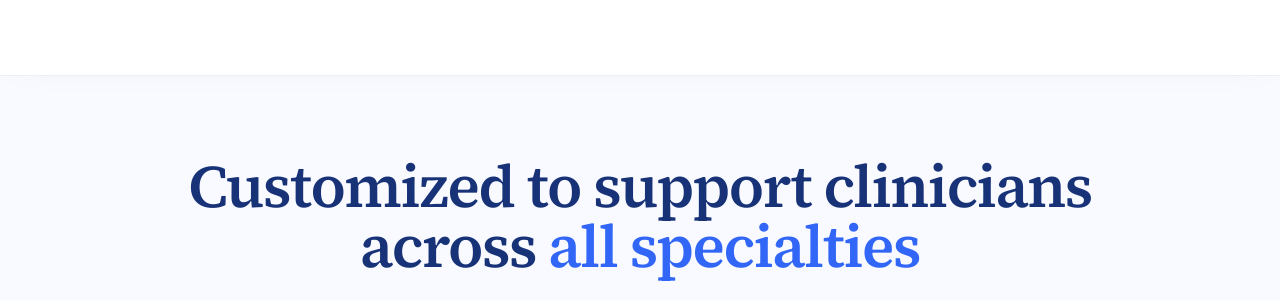
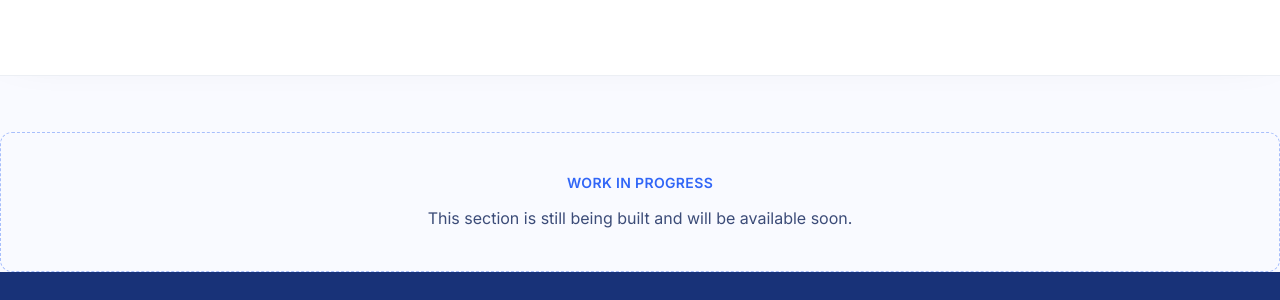
Before and after one commit to Evanl01/enscribe-www, a Next.js app: page / in a window 1280 px wide. Shown: the part 1620-1920 px from the top of the page. Built offline with nearby package versions, Linux system fonts and the light colour scheme; no server answers.

Commit message:
ADded betaOnly for remainder of page after first 2 sections

```diff
--- a/app/landing-page/page.jsx
+++ b/app/landing-page/page.jsx
@@ -1,5 +1,3 @@
-import { BetaOnly } from "@/components/beta-only";
-import { BetaOnlyFallback } from "@/components/landing/beta-only-fallback";
 import { LandingPage } from "@/components/landing/landing-page";
 
 export const metadata = {
@@ -11,9 +9,7 @@ export default function LandingPageRoute() {
   return (
     <>
       <link rel="preload" as="image" href="/videos/hero-poster-4k.webp" type="image/webp" />
-      <BetaOnly fallback={<BetaOnlyFallback />}>
-        <LandingPage />
-      </BetaOnly>
+      <LandingPage />
     </>
   );
 }
--- /dev/null
+++ b/components/landing/landing-beta-wip.jsx
@@ -0,0 +1,12 @@
+export function LandingBetaWip() {
+  return (
+    <div className="mt-10 rounded-xl border border-dashed border-[#3166F7]/40 bg-[#F9FAFF] px-6 py-10 text-center sm:mt-14">
+      <p className="text-sm font-semibold uppercase tracking-wide text-[#3166F7]">
+        Work in progress
+      </p>
+      <p className="mt-3 text-base leading-relaxed text-[#3C4C78]">
+        This section is still being built and will be available soon.
+      </p>
+    </div>
+  );
+}
--- a/components/landing/landing-page.jsx
+++ b/components/landing/landing-page.jsx
@@ -11,6 +11,8 @@ import { StatsSection } from "@/components/landing/stats-section";
 import { PricingSection } from "@/components/landing/pricing-section";
 import { FinalCtaSection } from "@/components/landing/final-cta-section";
 import { MobileWipGate } from "@/components/landing/mobile-wip-gate";
+import { BetaOnly } from "@/components/beta-only";
+import { LandingBetaWip } from "@/components/landing/landing-beta-wip";
 import {
   LANDING_FEATURES_ANCHOR_ID,
   LANDING_FEATURES_SCROLL_LIFT_PX,
@@ -40,12 +42,16 @@ export function LandingPage() {
             }}
           />
           <FeatureAccordionSection />
+          <BetaOnly fallback={<LandingBetaWip />}>
+            <>
               <SmallPracticesSection />
               <ClinicianQuoteBands />
               <TestimonialsSection />
               <StatsSection />
               <PricingSection />
               <FinalCtaSection />
+            </>
+          </BetaOnly>
         </div>
       </main>
       <LandingFooter />
```
Also changed, not shown: components/landing/feature-accordion-section.jsx (indentation only). Lines whose indentation alone changed are shown as unchanged.
